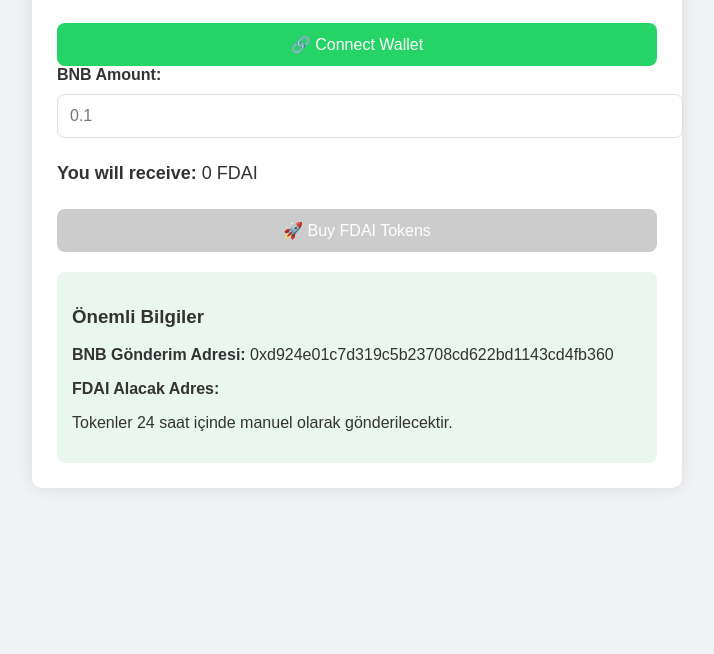
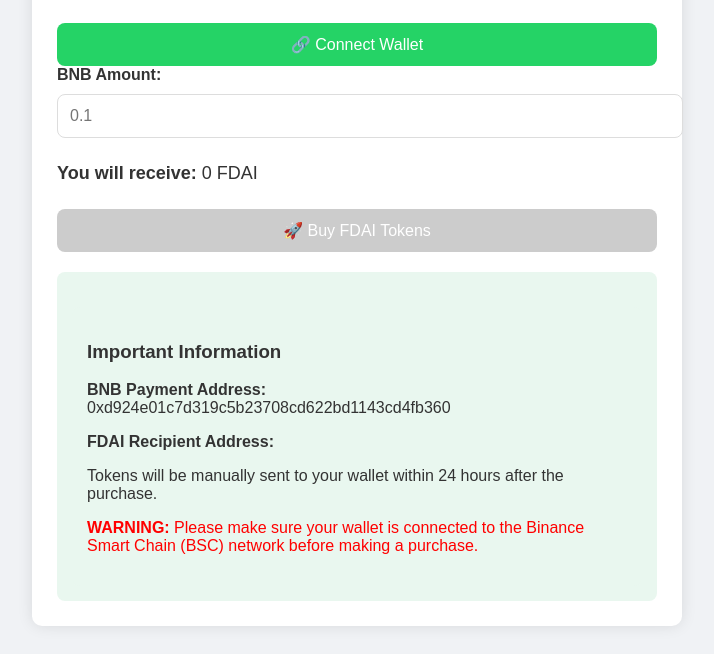
Before and after one commit to FreeDogeAI/freedogeai_Persale, a plain HTML site: page index.html in a window 1280 px wide. Shown: the part 146-800 px from the top of the page, without its empty margins (283-997 px from the left). Drawn offline with Linux system fonts and the light colour scheme.

Commit message:
Update index.html

```diff
--- a/index.html
+++ b/index.html
@@ -91,12 +91,13 @@
         </div>
 
         <div class="info-box">
-            <h3>Önemli Bilgiler</h3>
-            <p><strong>BNB Gönderim Adresi:</strong> 0xd924e01c7d319c5b23708cd622bd1143cd4fb360</p>
-            <p><strong>FDAI Alacak Adres:</strong> <span id="userTokenAddress"></span></p>
-            <p>Tokenler 24 saat içinde manuel olarak gönderilecektir.</p>
-        </div>
-    </div>
+            <div class="info-box">
+    <h3>Important Information</h3>
+    <p><strong>BNB Payment Address:</strong> 0xd924e01c7d319c5b23708cd622bd1143cd4fb360</p>
+    <p><strong>FDAI Recipient Address:</strong> <span id="userTokenAddress"></span></p>
+    <p>Tokens will be manually sent to your wallet within 24 hours after the purchase.</p>
+    <p style="color: red;"><strong>WARNING:</strong> Please make sure your wallet is connected to the Binance Smart Chain (BSC) network before making a purchase.</p>
+            </div>
 
     <script>
         // Kullanıcı bilgileri
```
